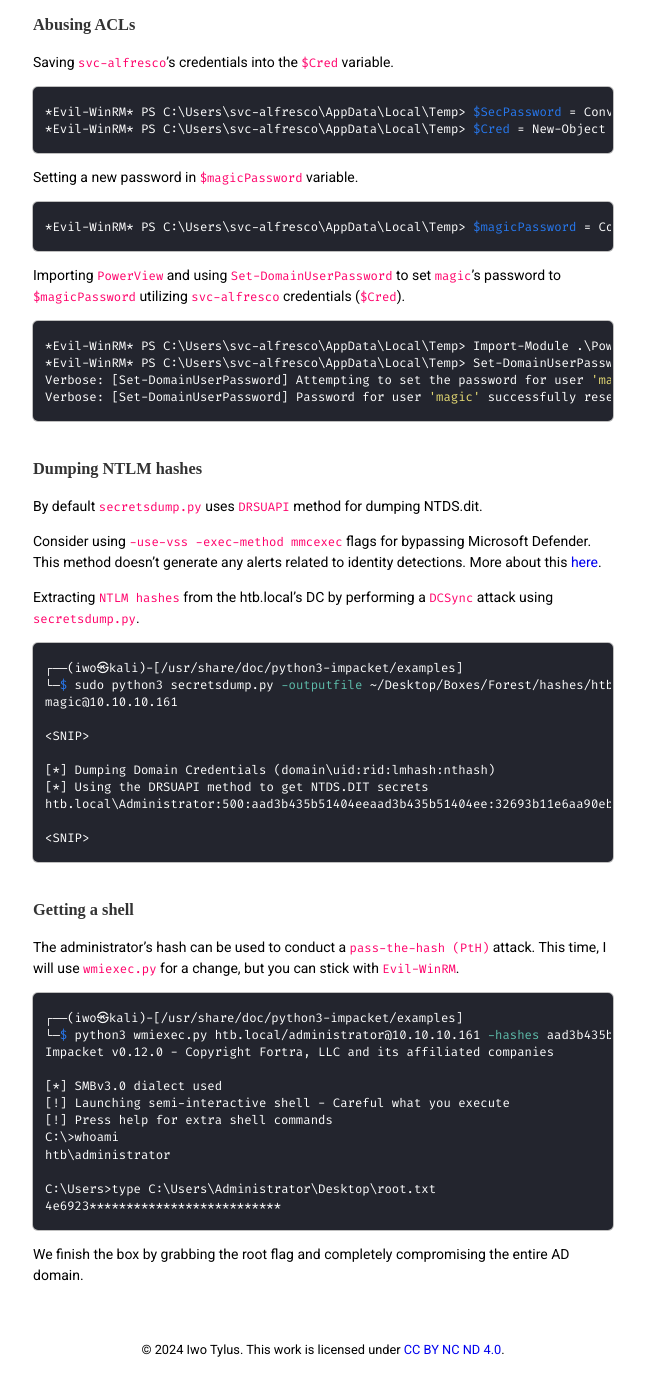
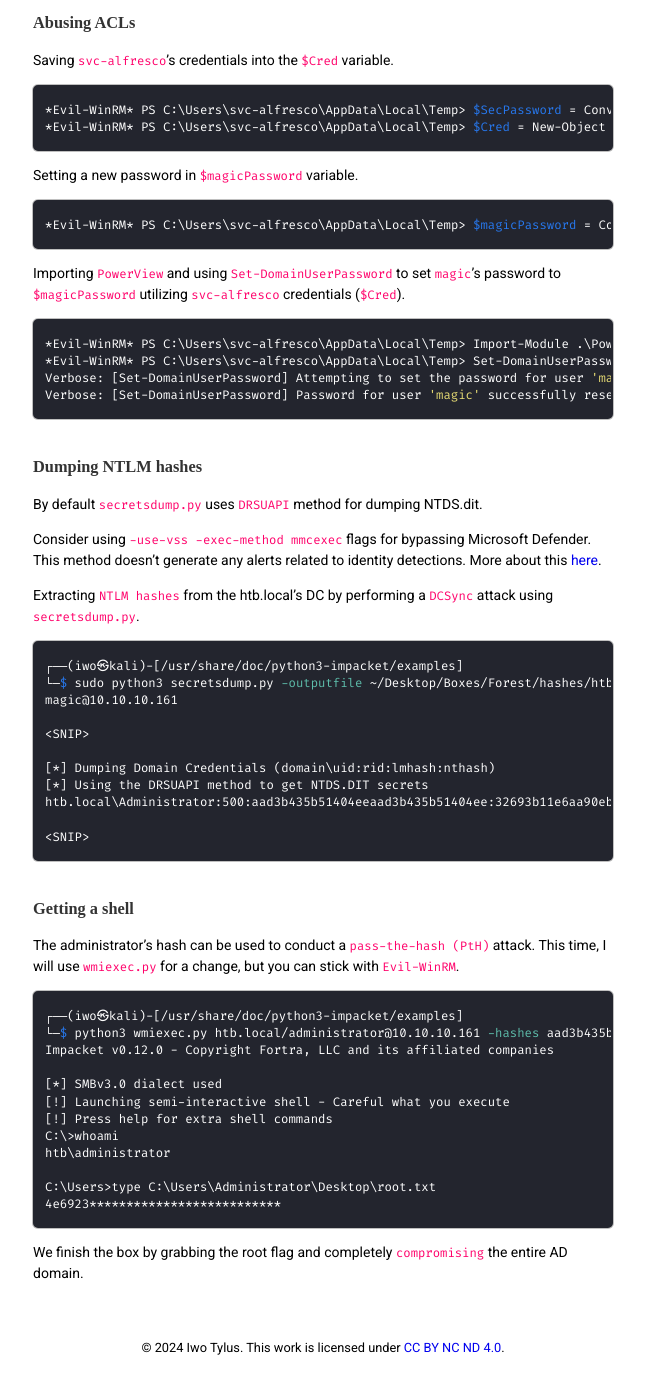
Before and after one commit to iwotylus/iwotylus.github.io, a Jekyll site: the page built from _posts/2024-10-22-Forest.md, in a window 1280 px wide and 1400 px high, scrolled down 10714 px. Shown: the top 1396 px of the window, without its empty margins (317-962 px from the left). Built offline with Jekyll 4.4.1, drawn with Linux system fonts in a browser that asks for light colours; some web fonts are replaced.

Commit message:
fix sass and layout

```diff
--- a/_layouts/post.html
+++ b/_layouts/post.html
@@ -4,7 +4,7 @@
 
 <div class="page-box-margin">
   <h1>{{ page.title }}</h1>
-  <p>{{ page.date | date_to_string }}</p>
+  <p class="post-date">{{ page.date | date_to_string }}</p>
 </div>
 <div class="post-content">
   {{ content | add_class_to_images: 'blog-img' | add_class_to_headings:
--- a/_posts/2024-10-22-Forest.md
+++ b/_posts/2024-10-22-Forest.md
@@ -576,4 +576,4 @@
 4e6923**************************
 {% endhighlight %}
 
-We finish the box by grabbing the root flag and completely compromising the entire AD domain.
+We finish the box by grabbing the root flag and completely <mark>compromising</mark> the entire AD domain.
--- a/_sass/base.scss
+++ b/_sass/base.scss
@@ -54,6 +54,15 @@
 .page-box-margin {
   margin-top: 0px;
   margin-bottom: 20px;
+}
+
+.blog-post {
+}
+.blog-title {
+}
+
+.post-date {
+  font-size: 0.8rem;
 }
 
 h1,
@@ -222,6 +231,12 @@
 img {
   max-width: 100%;
   vertical-align: middle;
+}
+
+p:has(.blog-img) {
+  display: flex;
+  align-items: center;
+  justify-content: center;
 }
 
 .img-box {
--- a/_sass/variables.scss
+++ b/_sass/variables.scss
@@ -16,7 +16,7 @@
   --textLink: #0000ee;
   --textLinkVisited: #0000ee; /* #551a8 */
   --grayscale: 0%;
-  --hr: #eee;
+  --hr: #ccc;
   --mark: #ff006a;
 }
 
```
Also changed, not shown: blog.html (+4 -5 lines).
